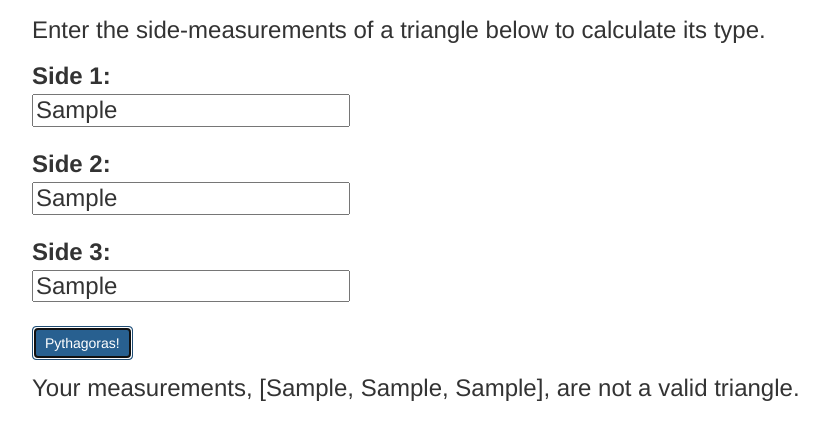
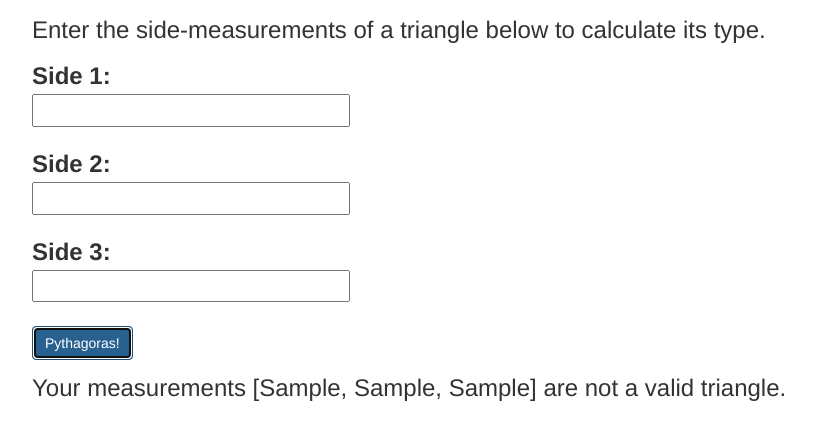
Before and after one commit to dexterfitch/try-angle, a plain HTML site: page index.html in a window 1280 px wide. Both pictures are taken after typing "Sample", "Sample", "Sample" into the empty fields and a click on the button "Pythagoras!". Shown: the part 63-502 px from the top of the page, without its empty margins (38-867 px from the left). Drawn offline with Linux system fonts and the light colour scheme.

Commit message:
Add input-clearing after submit.

```diff
--- a/index.html
+++ b/index.html
@@ -28,7 +28,7 @@
 		</form>
 
 			<div id="result">
-				<p>Your measurements, [<span id="side-one"></span>, <span id="side-two"></span>, <span id="side-three"></span>], are <span id="triangle-result"></span>.</p>
+				<p>Your measurements [<span id="side-one"></span>, <span id="side-two"></span>, <span id="side-three"></span>] are <span id="triangle-result"></span>.</p>
 			</div>
 		</div>
 </body>
--- a/js/scripts.js
+++ b/js/scripts.js
@@ -36,11 +36,11 @@ var triangleSolver = function(side1, side2, side3) {
 $(document).ready(function() {
 
 	$("form#triangle").submit(function(event) {
+		$("#result").hide();
 		$("#side-one").text("");
 		$("#side-two").text("");
 		$("#side-three").text("");
 		$("#triangle-result").text("");
-		$("#result").hide();
 
 		var side1 = $("input#side1").val();
 		var side2 = $("input#side2").val();
@@ -54,8 +54,11 @@ $(document).ready(function() {
 		$("#side-two").text(side2);
 		$("#side-three").text(side3);
 		$("#triangle-result").text(triangleType);
+		$("#result").show();
 
-		$("#result").show();
+		$("input#side1").val("");
+		$("input#side2").val("");
+		$("input#side3").val("");
 
 		event.preventDefault();
 	});
```
